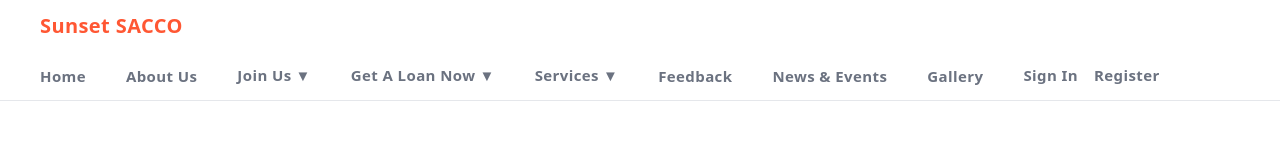
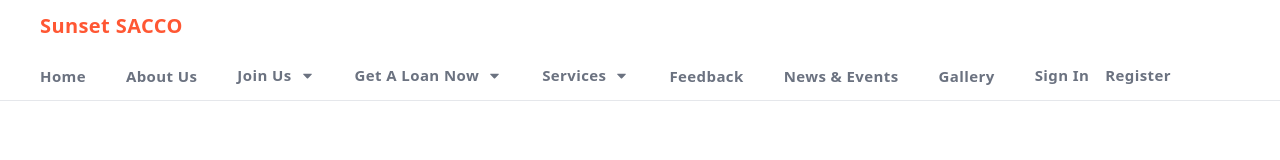
Before and after one commit to ravine13/sunset_sacco, a React (Create React App) app in the folder sunset-sacco-frontend/: page / in a window 1280 px wide. Shown: the top 160 px of the page. Built offline with nearby package versions, Linux system fonts and the light colour scheme.

Commit message:
new: drop down icons added

```diff
--- a/sunset-sacco-frontend/package.json
+++ b/sunset-sacco-frontend/package.json
@@ -6,6 +6,7 @@
     "cra-template": "1.2.0",
     "react": "^19.0.0",
     "react-dom": "^19.0.0",
+    "react-icons": "^5.4.0",
     "react-scripts": "5.0.1",
     "sweetalert2": "^11.15.10",
     "web-vitals": "^4.2.4"
--- a/sunset-sacco-frontend/src/pages/Navbar.js
+++ b/sunset-sacco-frontend/src/pages/Navbar.js
@@ -1,16 +1,18 @@
 import React, { useState } from "react";
+import { FaCaretDown } from "react-icons/fa";  // Import the dropdown icon
 
 const Navbar = () => {
-  const [menuOpen, setMenuOpen] = useState(false);
-  const [joinUsOpen, setJoinUsOpen] = useState(false);
-  const [loanOpen, setLoanOpen] = useState(false);
-  const [serviceOpen, setServiceOpen] = useState(false);
+  const [activeDropdown, setActiveDropdown] = useState(null);
+
+  const handleDropdownToggle = (dropdown) => {
+    setActiveDropdown(activeDropdown === dropdown ? null : dropdown);
+  };
 
   return (
     <header className="flex border-b border-1 bg-white font-sans min-h-[70px] tracking-wide relative z-50">
       <div className="w-full flex flex-wrap items-center justify-between gap-6 sm:px-10 px-6 py-3 relative">
         {/* Logo */}
-        <a href="#" className="font-semibold text-xl text-[#FF5733]">
+        <a href="/" className="font-semibold text-xl text-[#FF5733]">
           Sunset SACCO
         </a>
 
@@ -19,14 +21,14 @@ const Navbar = () => {
           <ul className="lg:flex lg:gap-x-10 space-y-3 lg:space-y-0">
             {/* Home */}
             <li>
-              <a href="#" className="hover:text-[#FF5733] text-gray-500 font-semibold text-[15px]">
+              <a href="/" className="hover:text-[#FF5733] text-gray-500 font-semibold text-[15px]">
                 Home
               </a>
             </li>
 
             {/* About Us */}
             <li>
-              <a href="#" className="hover:text-[#FF5733] text-gray-500 font-semibold text-[15px]">
+              <a href="/about" className="hover:text-[#FF5733] text-gray-500 font-semibold text-[15px]">
                 About Us
               </a>
             </li>
@@ -34,27 +36,26 @@ const Navbar = () => {
             {/* Join Us Dropdown */}
             <li className="relative">
               <button
-                className="flex items-center gap-1 hover:text-[#FF5733] text-gray-500 font-semibold text-[15px]"
-                onClick={() => setJoinUsOpen(!joinUsOpen)}
+                className="hover:text-[#FF5733] text-gray-500 font-semibold text-[15px] flex items-center"
+                onClick={() => handleDropdownToggle("joinUs")}
               >
-                Join Us
-                <span>{joinUsOpen ? "▲" : "▼"}</span> {/* Add dropdown icon */}
+                Join Us <FaCaretDown className="ml-2" />
               </button>
-              {joinUsOpen && (
+              {activeDropdown === "joinUs" && (
                 <div className="absolute bg-white shadow-lg p-4 z-50 mt-2">
                   <ul className="space-y-2">
                     <li>
-                      <a href="#" className="text-[#FF5733] font-semibold text-[15px]">
+                      <a href="/membership" className="text-[#FF5733] font-semibold text-[15px]">
                         Membership
                       </a>
                     </li>
                     <li>
-                      <a href="#" className="text-[#FF5733] font-semibold text-[15px]">
+                      <a href="/benefits" className="text-[#FF5733] font-semibold text-[15px]">
                         Benefits
                       </a>
                     </li>
                     <li>
-                      <a href="#" className="text-[#FF5733] font-semibold text-[15px]">
+                      <a href="/eligibility" className="text-[#FF5733] font-semibold text-[15px]">
                         Membership Eligibility
                       </a>
                     </li>
@@ -66,22 +67,21 @@ const Navbar = () => {
             {/* Get A Loan Now Dropdown */}
             <li className="relative">
               <button
-                className="flex items-center gap-1 hover:text-[#FF5733] text-gray-500 font-semibold text-[15px]"
-                onClick={() => setLoanOpen(!loanOpen)}
+                className="hover:text-[#FF5733] text-gray-500 font-semibold text-[15px] flex items-center"
+                onClick={() => handleDropdownToggle("loan")}
               >
-                Get A Loan Now
-                <span>{loanOpen ? "▲" : "▼"}</span> {/* Add dropdown icon */}
+                Get A Loan Now <FaCaretDown className="ml-2" />
               </button>
-              {loanOpen && (
+              {activeDropdown === "loan" && (
                 <div className="absolute bg-white shadow-lg p-4 z-50 mt-2">
                   <ul className="space-y-2">
                     <li>
-                      <a href="#" className="text-[#FF5733] font-semibold text-[15px]">
+                      <a href="/loan-requirements" className="text-[#FF5733] font-semibold text-[15px]">
                         General Loan Requirements
                       </a>
                     </li>
                     <li>
-                      <a href="#" className="text-[#FF5733] font-semibold text-[15px]">
+                      <a href="/bosa-loan" className="text-[#FF5733] font-semibold text-[15px]">
                         Back Office Saving Loan Activity (BOSA)
                       </a>
                     </li>
@@ -93,27 +93,26 @@ const Navbar = () => {
             {/* Services Dropdown */}
             <li className="relative">
               <button
-                className="flex items-center gap-1 hover:text-[#FF5733] text-gray-500 font-semibold text-[15px]"
-                onClick={() => setServiceOpen(!serviceOpen)}
+                className="hover:text-[#FF5733] text-gray-500 font-semibold text-[15px] flex items-center"
+                onClick={() => handleDropdownToggle("service")}
               >
-                Services
-                <span>{serviceOpen ? "▲" : "▼"}</span> {/* Add dropdown icon */}
+                Services <FaCaretDown className="ml-2" />
               </button>
-              {serviceOpen && (
+              {activeDropdown === "service" && (
                 <div className="absolute bg-white shadow-lg p-4 z-50 mt-2">
                   <ul className="space-y-2">
                     <li>
-                      <a href="#" className="text-[#FF5733] font-semibold text-[15px]">
+                      <a href="/mobile-banking" className="text-[#FF5733] font-semibold text-[15px]">
                         Mobile Banking
                       </a>
                     </li>
                     <li>
-                      <a href="#" className="text-[#FF5733] font-semibold text-[15px]">
+                      <a href="/internet-banking" className="text-[#FF5733] font-semibold text-[15px]">
                         Internet Banking
                       </a>
                     </li>
                     <li>
-                      <a href="#" className="text-[#FF5733] font-semibold text-[15px]">
+                      <a href="/contribution" className="text-[#FF5733] font-semibold text-[15px]">
                         Contribution
                       </a>
                     </li>
@@ -124,31 +123,31 @@ const Navbar = () => {
 
             {/* Feedback */}
             <li>
-              <a href="#" className="hover:text-[#FF5733] text-gray-500 font-semibold text-[15px]">
+              <a href="/feedback" className="hover:text-[#FF5733] text-gray-500 font-semibold text-[15px]">
                 Feedback
               </a>
             </li>
 
             {/* News & Events */}
             <li>
-              <a href="#" className="hover:text-[#FF5733] text-gray-500 font-semibold text-[15px]">
+              <a href="/news-events" className="hover:text-[#FF5733] text-gray-500 font-semibold text-[15px]">
                 News & Events
               </a>
             </li>
 
             {/* Gallery */}
             <li>
-              <a href="#" className="hover:text-[#FF5733] text-gray-500 font-semibold text-[15px]">
+              <a href="/gallery" className="hover:text-[#FF5733] text-gray-500 font-semibold text-[15px]">
                 Gallery
               </a>
             </li>
 
             {/* Sign In / Register */}
             <li className="flex gap-4">
-              <a href="#" className="hover:text-[#FF5733] text-gray-500 font-semibold text-[15px]">
+              <a href="/signin" className="hover:text-[#FF5733] text-gray-500 font-semibold text-[15px]">
                 Sign In
               </a>
-              <a href="#" className="hover:text-[#FF5733] text-gray-500 font-semibold text-[15px]">
+              <a href="/register" className="hover:text-[#FF5733] text-gray-500 font-semibold text-[15px]">
                 Register
               </a>
             </li>
```
Also changed, not shown: 1 other file (tests, documents, lock files or other folders).
